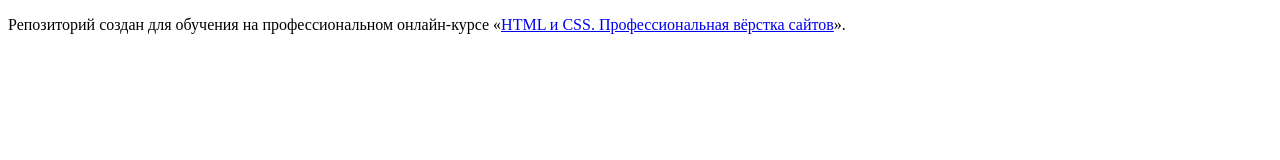
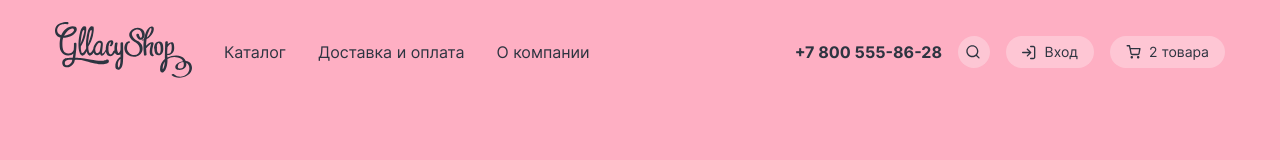
Before and after one commit to htmlacademy-htmlcss/1908517-gllacy-34, a plain HTML site: page index.html in a window 1280 px wide. Drawn offline with Linux system fonts and the light colour scheme.

Commit message:
add header

```diff
--- a/index.html
+++ b/index.html
@@ -3,10 +3,67 @@
   <head>
     <meta charset="utf-8">
     <title>HTML Academy: Глейси</title>
+    <link rel="stylesheet" href="./styles.css">
   </head>
-  <body>
+  <body class="page-body">
+    <header class="page-header">
+      <div class="page-header-wrapper">
 
-    <p>Репозиторий создан для обучения на профессиональном онлайн‑курсе «<a href="https://htmlacademy.ru/intensive/htmlcss">HTML и CSS. Профессиональная вёрстка сайтов</a>».</p>
+        <ul class="menu-list">
+          <li class="menu-item">
+            <a class="header-logo-link">
+              <img class="header-logo" src="./images/header-logo.svg" alt="Логотип" width="137" height="56">
+            </a>
+          </li>
+          <li class="menu-item">
+            <a class="menu-item-link">Каталог</a>
+          </li>
+          <li class="menu-item">
+            <a class="menu-item-link">Доставка и оплата</a>
+          </li>
+          <li class="menu-item">
+            <a class="menu-item-link">О компании</a>
+          </li>
+        </ul>
+        <ul class="user-menu-list">
+          <li class="user-menu-item">
+            <a class="phone-link">
+              +7 800 555-86-28
+            </a>
+          </li>
+          <li class="user-menu-item">
+            <a class="user-menu-item-link search">
+              <svg class="search-icon" aria-hidden="true" focusable="false" width="14" height="14" viewBox="0 0 14 14" fill="none" xmlns="http://www.w3.org/2000/svg">
+                <path fill-rule="evenodd" clip-rule="evenodd" d="M1.66341 6.18787C1.66341 3.61054 3.75275 1.5212 6.33008 1.5212C8.90741 1.5212 10.9967 3.61054 10.9967 6.18787C10.9967 7.44514 10.4995 8.58629 9.69105 9.42541C9.66821 9.44297 9.64624 9.46221 9.62532 9.48314C9.6044 9.50406 9.58516 9.52602 9.5676 9.54886C8.72847 10.3573 7.58734 10.8545 6.33008 10.8545C3.75275 10.8545 1.66341 8.7652 1.66341 6.18787ZM10.0752 10.8758C9.04874 11.6969 7.74675 12.1879 6.33008 12.1879C3.01637 12.1879 0.330078 9.50158 0.330078 6.18787C0.330078 2.87416 3.01637 0.187866 6.33008 0.187866C9.64379 0.187866 12.3301 2.87416 12.3301 6.18787C12.3301 7.60455 11.8391 8.90656 11.018 9.93301L13.4681 12.3831C13.7285 12.6435 13.7285 13.0656 13.4681 13.3259C13.2078 13.5863 12.7857 13.5863 12.5253 13.3259L10.0752 10.8758Z" fill="#2D3440"/>
+              </svg>
+            </a>
+          </li>
+          <li class="user-menu-item login">
+            <a class="user-menu-item-link login">
+              <svg class="login-icon" aria-hidden="true" focusable="false" width="14" height="15" viewBox="0 0 14 15" fill="none" xmlns="http://www.w3.org/2000/svg">
+                <path fill-rule="evenodd" clip-rule="evenodd" d="M8 1.52461C8 1.15642 8.29848 0.857941 8.66667 0.857941H11.3333C11.8638 0.857941 12.3725 1.06865 12.7475 1.44373C13.1226 1.8188 13.3333 2.32751 13.3333 2.85794V12.1913C13.3333 12.7217 13.1226 13.2304 12.7475 13.6055C12.3725 13.9806 11.8638 14.1913 11.3333 14.1913H8.66667C8.29848 14.1913 8 13.8928 8 13.5246C8 13.1564 8.29848 12.8579 8.66667 12.8579H11.3333C11.5101 12.8579 11.6797 12.7877 11.8047 12.6627C11.9298 12.5377 12 12.3681 12 12.1913V2.85794C12 2.68113 11.9298 2.51156 11.8047 2.38654C11.6797 2.26151 11.5101 2.19127 11.3333 2.19127H8.66667C8.29848 2.19127 8 1.8928 8 1.52461ZM4.86189 3.71987C5.12224 3.45952 5.54435 3.45952 5.8047 3.71987L9.1338 7.04897C9.15092 7.06579 9.16714 7.08353 9.18238 7.1021C9.21424 7.1409 9.24106 7.18246 9.26283 7.22589C9.30794 7.31575 9.33333 7.41721 9.33333 7.52461C9.33333 7.63323 9.30735 7.73579 9.26127 7.8264C9.24098 7.86635 9.21641 7.90469 9.18756 7.94072C9.17076 7.96172 9.15271 7.98169 9.13354 8.0005L5.8047 11.3293C5.54435 11.5897 5.12224 11.5897 4.86189 11.3293C4.60154 11.069 4.60154 10.6469 4.86189 10.3865L7.05715 8.19127H0.666667C0.298477 8.19127 0 7.8928 0 7.52461C0 7.15642 0.298477 6.85794 0.666667 6.85794H7.05715L4.86189 4.66268C4.60154 4.40233 4.60154 3.98022 4.86189 3.71987Z" fill="#2D3440"/>
+              </svg>
+              <span>Вход</span>
+            </a>
+          </li>
+          <li class="user-menu-item basket">
+            <a class="user-menu-item-link basket">
+              <svg class="basket-icon" aria-hidden="true" focusable="false" width="15" height="14" viewBox="0 0 15 14" fill="none" xmlns="http://www.w3.org/2000/svg">
+                <path fill-rule="evenodd" clip-rule="evenodd" d="M1.16667 0.107941C0.798477 0.107941 0.5 0.406418 0.5 0.774607C0.5 1.1428 0.798477 1.44127 1.16667 1.44127H2.93794L3.40537 3.77666C3.40821 3.79461 3.41176 3.81232 3.416 3.82976L4.38338 8.66309L4.3835 8.66365C4.46706 9.08366 4.69562 9.46093 5.02921 9.72948C5.36111 9.99666 5.77595 10.1393 6.20183 10.1328H11.8225C12.2484 10.1393 12.6633 9.99666 12.9952 9.72948C13.3289 9.46081 13.5575 9.08332 13.641 8.66309L13.641 8.6631L13.642 8.6581L14.5691 3.79666C14.6063 3.60149 14.5545 3.39989 14.4279 3.24681C14.3012 3.09372 14.1129 3.00511 13.9142 3.00511H4.61072L4.1381 0.643769C4.07574 0.332198 3.80215 0.107941 3.4844 0.107941H1.16667ZM5.69098 8.40238L4.87759 4.33844H13.1084L12.3328 8.4053C12.31 8.51782 12.2485 8.61884 12.1591 8.69085C12.0691 8.76329 11.9565 8.80177 11.841 8.79956L11.841 8.79943H11.8282H6.19614V8.79931L6.18337 8.79956C6.06787 8.80177 5.95528 8.76329 5.8653 8.69085C5.77531 8.61842 5.71368 8.51664 5.69117 8.40334L5.69098 8.40238ZM4.55739 12.3634C4.55739 11.6754 5.1151 11.1177 5.80307 11.1177C6.49105 11.1177 7.04876 11.6754 7.04876 12.3634C7.04876 13.0513 6.49105 13.6091 5.80307 13.6091C5.1151 13.6091 4.55739 13.0513 4.55739 12.3634ZM10.9307 12.3634C10.9307 11.6754 11.4884 11.1177 12.1764 11.1177C12.8644 11.1177 13.4221 11.6754 13.4221 12.3634C13.4221 13.0513 12.8644 13.6091 12.1764 13.6091C11.4884 13.6091 10.9307 13.0513 10.9307 12.3634Z" fill="#2D3440"/>
+              </svg>
+              <span>2 товара</span>
+            </a>
+          </li>
+        </ul>
+      </div>
+    </header>
+    <main class="page-main">
+      <section class="slider">
 
+      </section>
+    </main>
+    <footer class="page-footer">
+
+    </footer>
   </body>
 </html>
--- /dev/null
+++ b/styles.css
@@ -0,0 +1,162 @@
+@font-face {
+  font-family: 'Inter';
+  src: url("/fonts/inter-400.woff2") format("woff2");
+  font-style: normal;
+  font-weight: 400;
+  font-display: swap;
+}
+
+@font-face {
+  font-family: 'Inter';
+  src: url("/fonts/inter-700.woff2") format("woff2");
+  font-style: normal;
+  font-weight: 700;
+  font-display: swap;
+}
+
+@font-face {
+  font-family: 'Inter';
+  src: url("/fonts/inter-900.woff2") format("woff2");
+  font-style: normal;
+  font-weight: 900;
+  font-display: swap;
+}
+
+
+html {
+  height: 100%;
+}
+
+.page-body{
+  min-width: 1170px;
+  min-height: 100%;
+  margin: 0;
+
+  display: flex;
+  flex-direction: column;
+
+  background: #FEAFC3;
+}
+
+.page-header{
+  width:1170px;
+  margin: 0 auto;
+  padding:0;
+}
+
+.page-header-wrapper{
+  width:100%;
+  min-height: 104px;
+
+  display: flex;
+  align-items: center;
+  justify-content: space-between;
+  flex-wrap: wrap;
+
+  box-sizing: border-box;
+}
+
+.menu-list{
+  width: 650px;
+  margin: 0;
+  padding: 0;
+
+  display: flex;
+  align-items: center;
+  gap:32px;
+
+  list-style-type: none;
+}
+
+.menu-item-link{
+  font-family: 'Inter', sans-serif;
+  font-style: normal;
+  font-weight: 400;
+  font-size: 16px;
+  line-height: 20px;
+
+  color: #2D3440;
+  cursor: pointer;
+}
+
+.header-logo-link{
+  cursor: pointer;
+}
+
+.user-menu-list{
+  width: 500px;
+  margin: 0;
+  padding: 0;
+
+  display: flex;
+  align-items: center;
+  justify-content: flex-end;
+  gap:16px;
+
+  list-style-type: none;
+}
+
+.phone-link{
+  font-family: 'Inter',sans-serif;
+  font-style: normal;
+  font-weight: 700;
+  font-size: 16px;
+  line-height: 20px;
+
+  color: #2D3440;
+  cursor: pointer;
+}
+
+.user-menu-item-link{
+  display: flex;
+  align-items: center;
+  justify-content: space-between;
+
+  font-family: 'Inter',sans-serif;
+  font-style: normal;
+  font-weight: 400;
+  font-size: 14px;
+  line-height: 20px;
+
+  color: #2D3440;
+  background: rgba(252, 252, 252, 0.3);
+  box-sizing: border-box;
+  cursor: pointer;
+}
+
+.user-menu-item-link.search{
+  width: 32px;
+  height:32px;
+  padding: 8px;
+
+  border-radius: 27px;
+}
+
+.user-menu-item-link.login{
+  width: 88px;
+  height:32px;
+  padding: 6px 16px;
+
+  border-radius: 30px;
+}
+
+.user-menu-item-link.basket{
+  width: 115px;
+  height: 32px;
+  padding: 6px 16px;
+
+  border-radius: 30px;
+}
+
+.page-main {
+  width:1170px;
+  margin: 0 auto;
+
+  flex-grow: 1;
+}
+
+.page-footer{
+  width:1170px;
+  margin: 0 auto;
+  padding:48px 0;
+}
```
Also changed, not shown: images/header-logo.svg (added).
